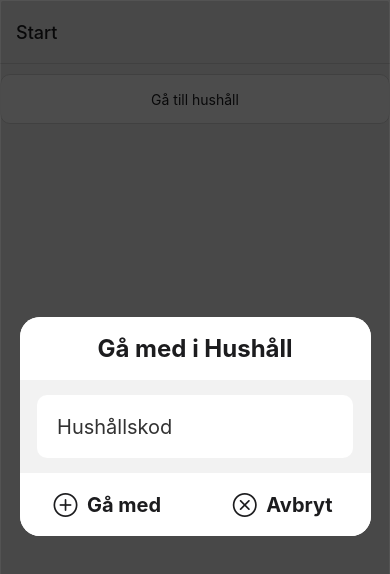
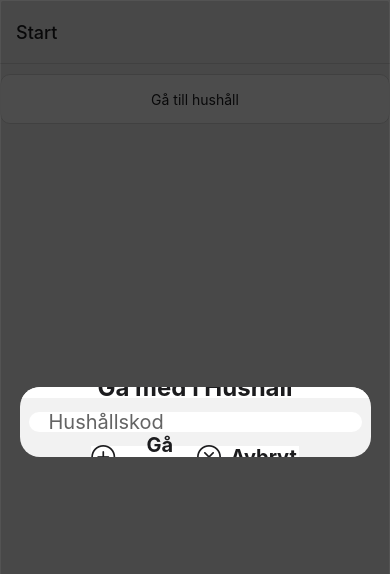
Before and after one commit to ViktorNy/TheHousehold, a React Native app: screen /Start in a window 390 px wide. Shown: the top 574 px of the page. Built offline with nearby package versions, Linux system fonts and the light colour scheme.

Commit message:
some css changes

```diff
--- a/component/CustomPopupBox.tsx
+++ b/component/CustomPopupBox.tsx
@@ -1,18 +1,17 @@
-import React, { useState } from 'react';
 import { StyleSheet, Text, Pressable, View, TextInput } from 'react-native';
-import { AntDesign } from '@expo/vector-icons';
-import Modal from 'react-native-modal';
-import { useAppSelector } from '../store/store';
 import { getAllUsersSelector } from '../store/user/userSelector';
 import { useTheme } from '@react-navigation/native';
-import { Colors } from 'react-native/Libraries/NewAppScreen';
+import { useAppSelector } from '../store/store';
+import { AntDesign } from '@expo/vector-icons';
+import React, { useState } from 'react';
+import Modal from 'react-native-modal';
 
 let modalTitle = '';
 let ModalLeft = '';
 let modalRight = '';
 let modalPlaceholder = '';
 
-interface Props{
+interface Props {
   id: string
   modalCase: string
 }
@@ -69,8 +68,8 @@ export function CustomPopupBox({modalCase, id}: Props) {
             setModalVisible(!modalVisible);
           }}>
           <View style={styles.centeredView}>
-            <View style={[styles.modalView, { backgroundColor: colors.card }]}>
-              <View style={[styles.headerStyle, { backgroundColor: colors.primary }]}>
+            <View style={[styles.modalView, { backgroundColor: colors.card }, styles.centeredView]}>
+              <View style={[styles.headerStyle, { backgroundColor: colors.primary }, styles.centeredView]}>
                 <Text style={[ styles.textStyle, styles.headerTextStyle, { color: colors.text } ]}>{modalTitle}</Text>
               </View>
               <View style={[{ backgroundColor: colors.primary}, styles.inputInfoStyle]}>
@@ -85,14 +84,14 @@ export function CustomPopupBox({modalCase, id}: Props) {
               </View>
               <View style={[styles.rowStyle, { backgroundColor: colors.primary }]}>
               <Pressable
-                style={[styles.button, { backgroundColor: colors.primary }]}
+                style={[styles.rowStyle, styles.button, { backgroundColor: colors.primary }, styles.centeredView]}
                 onPress={() => setModalVisible(!modalVisible)}
               >
               <AntDesign name='pluscircleo' size={24} color={iconColor} />
               <Text style={[styles.textStyle, { color: colors.text }]}>  {ModalLeft}</Text>
               </Pressable>
               <Pressable
-                style={[styles.button, styles.buttonRightStyle, { backgroundColor: colors.primary }]}
+                style={[styles.rowStyle, styles.button, styles.buttonRightStyle, { backgroundColor: colors.primary }, styles.centeredView]}
                 onPress={() => setModalVisible(!modalVisible)}
               >
               <AntDesign name='closecircleo' size={24} color={iconColor} />
@@ -108,63 +107,53 @@ export function CustomPopupBox({modalCase, id}: Props) {
 
 const styles = StyleSheet.create({
     centeredView: {
+      alignItems: 'center',
       justifyContent: 'center',
-      alignItems: 'center',
+    },
+    textStyle: {
+      fontSize: 20,
+      fontWeight: 'bold',
+      textAlign: 'center',
     },
     modalView: {
+      height: '55%',
+      width: '100%',
+      elevation: 20,
+      maxWidth: 380,
+      maxHeight: 240,
       borderRadius: 20,
-      minHeight: 210,
+      overflow: 'hidden',
+    },
+    headerStyle: {
+      elevation: 2,
+      width: '100%',
+      height: '30%',
+    },
+    headerTextStyle: {
+      fontSize: 24,
+    },
+    inputInfoStyle: {
+      margin: '4%',
+      elevation: 5,
       height: '28%',
-      width: '100%',
-      alignItems: 'center',
-      elevation: 20,
+      minWidth: '93%',
+      borderRadius: 10,
+      justifyContent: 'center',
+    },
+    middleTextStyle: {
+      fontSize: 20,
+      marginLeft: 20,
     },
     rowStyle: {
-        flexDirection: 'row',
-        overflow: 'hidden',
-        width: '100%',
-        borderBottomLeftRadius: 20,
-        borderBottomRightRadius: 20,
-        height: '30%',
+      height: '30%',
+      flexDirection: 'row',
     },
     button: {
-      flexDirection: 'row',
+      elevation: 2,
       width: '50%',
-      elevation: 2,
-      justifyContent: 'center',
-      alignItems: 'center',
+      height: '100%',
     },
     buttonRightStyle: {
-        elevation: 5,
-    },
-    textStyle: {
-      fontWeight: 'bold',
-      textAlign: 'center',
-      fontSize: 20
-    },
-    middleTextStyle: {
-        textAlign: 'left',
-        marginLeft: 20,
-        fontSize: 20
-    },
-    inputInfoStyle: {
-      margin: 15,
-      borderRadius: 10,
-      height: '30%',
-      width: '90%',
       elevation: 5,
-      justifyContent: 'center',
-    },
-    headerTextStyle: {
-      fontSize: 24
-    },
-    headerStyle: {
-      width: '100%',
-      borderTopLeftRadius: 20,
-      borderTopRightRadius: 20,
-      justifyContent: 'center',
-      alignItems: 'center',
-      height: '30%',
-      elevation: 2,
     },
 });
--- a/navigation/RootStackNavigator.tsx
+++ b/navigation/RootStackNavigator.tsx
@@ -35,7 +35,7 @@ function RootStackNavigator() {
       ...DefaultTheme.colors,
       primary: 'rgb(255, 255, 255)',
       card: '#F2F2F2',
-      notification: 'rgb(50, 50, 50)',
+      notification: 'rgb(100, 100, 100)',
     },
   };
 
```
